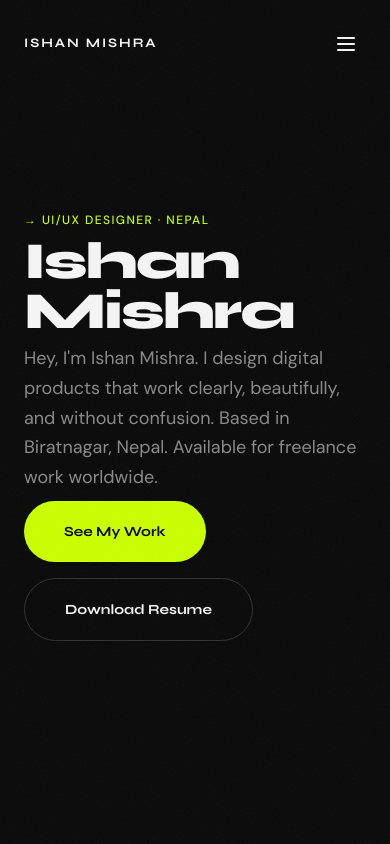
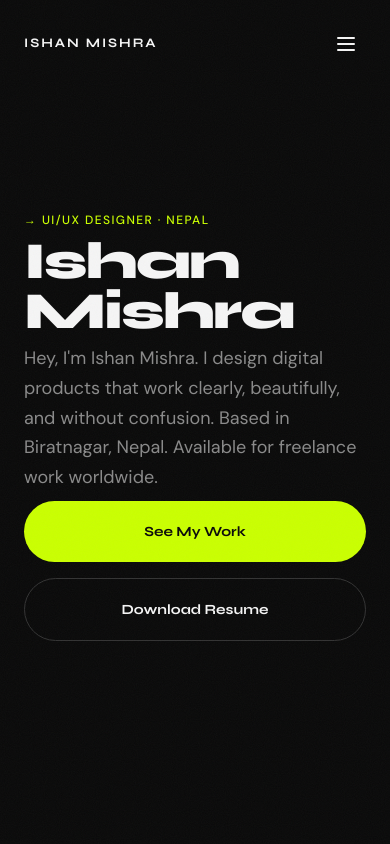
Before and after one commit to Ishan2059/my-new-portfolio, a Next.js app: page / in a window 390 px wide. Shown: the top 844 px of the page. Built offline with nearby package versions, Linux system fonts and the light colour scheme.

Commit message:
Fix: Make both CTA buttons equal width

```diff
--- a/components/Hero.tsx
+++ b/components/Hero.tsx
@@ -90,18 +90,18 @@ export default function Hero() {
             initial={{ opacity: 0 }}
             animate={{ opacity: 1 }}
             transition={{ delay: 1.1, duration: 0.6 }}
-            className="flex flex-wrap items-center gap-4"
+            className="flex flex-col sm:flex-row items-center gap-4 w-full sm:w-auto"
           >
             <MagneticButton
               onClick={handleWorkClick}
-              className="bg-accent text-bg font-syne font-bold text-[14px] px-10 py-5 rounded-full hover:bg-accent-dim transition-colors"
+              className="w-full sm:w-auto bg-accent text-bg font-syne font-bold text-[14px] px-10 py-5 rounded-full hover:bg-accent-dim transition-colors"
             >
               See My Work
             </MagneticButton>
             <a
               href="/resume.pdf"
               download="Ishan-Mishra-Resume.pdf"
-              className="border border-[#333] text-text-primary font-syne font-bold text-[14px] px-10 py-5 rounded-full hover:border-accent hover:text-accent transition-colors"
+              className="w-full sm:w-auto border border-[#333] text-text-primary font-syne font-bold text-[14px] px-10 py-5 rounded-full hover:border-accent hover:text-accent transition-colors text-center"
             >
               Download Resume
             </a>
```
